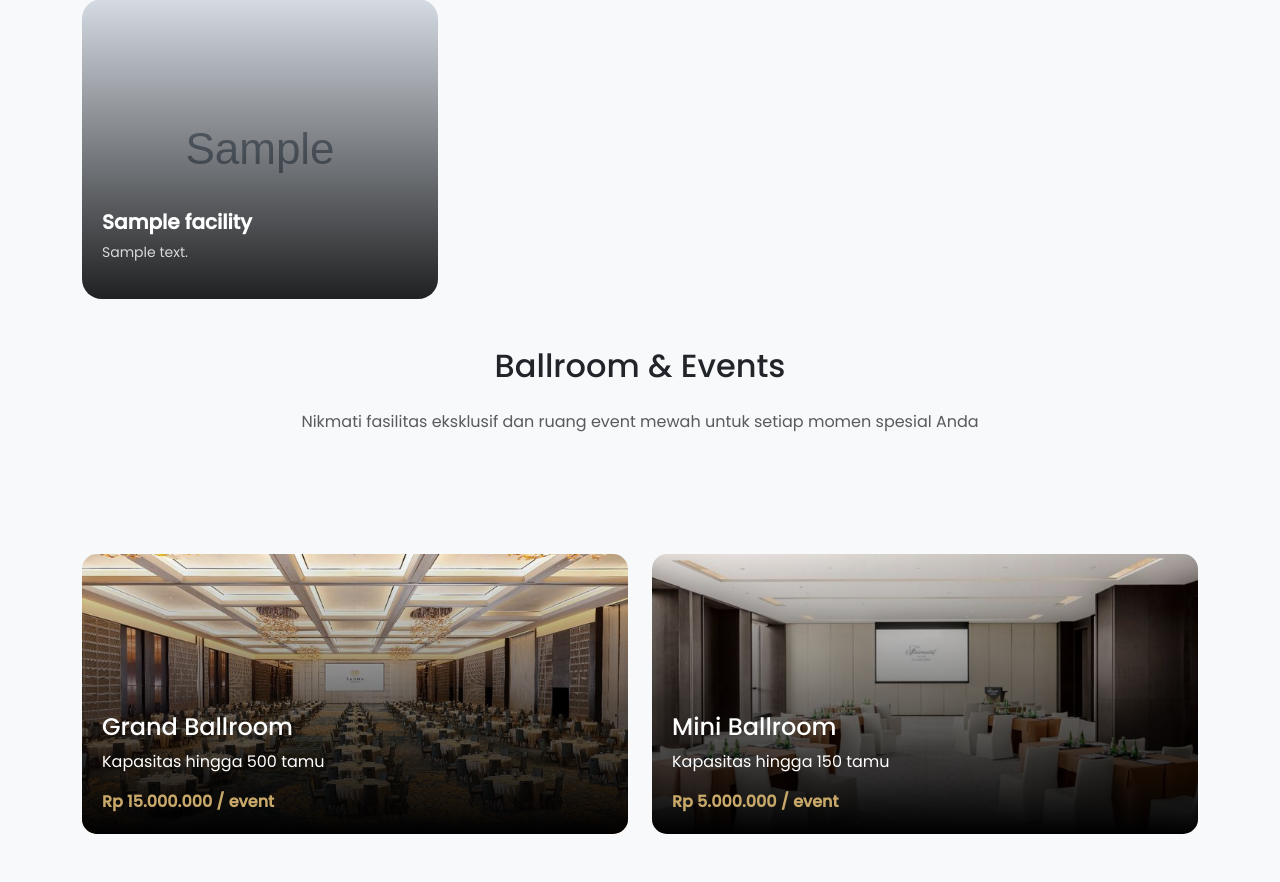
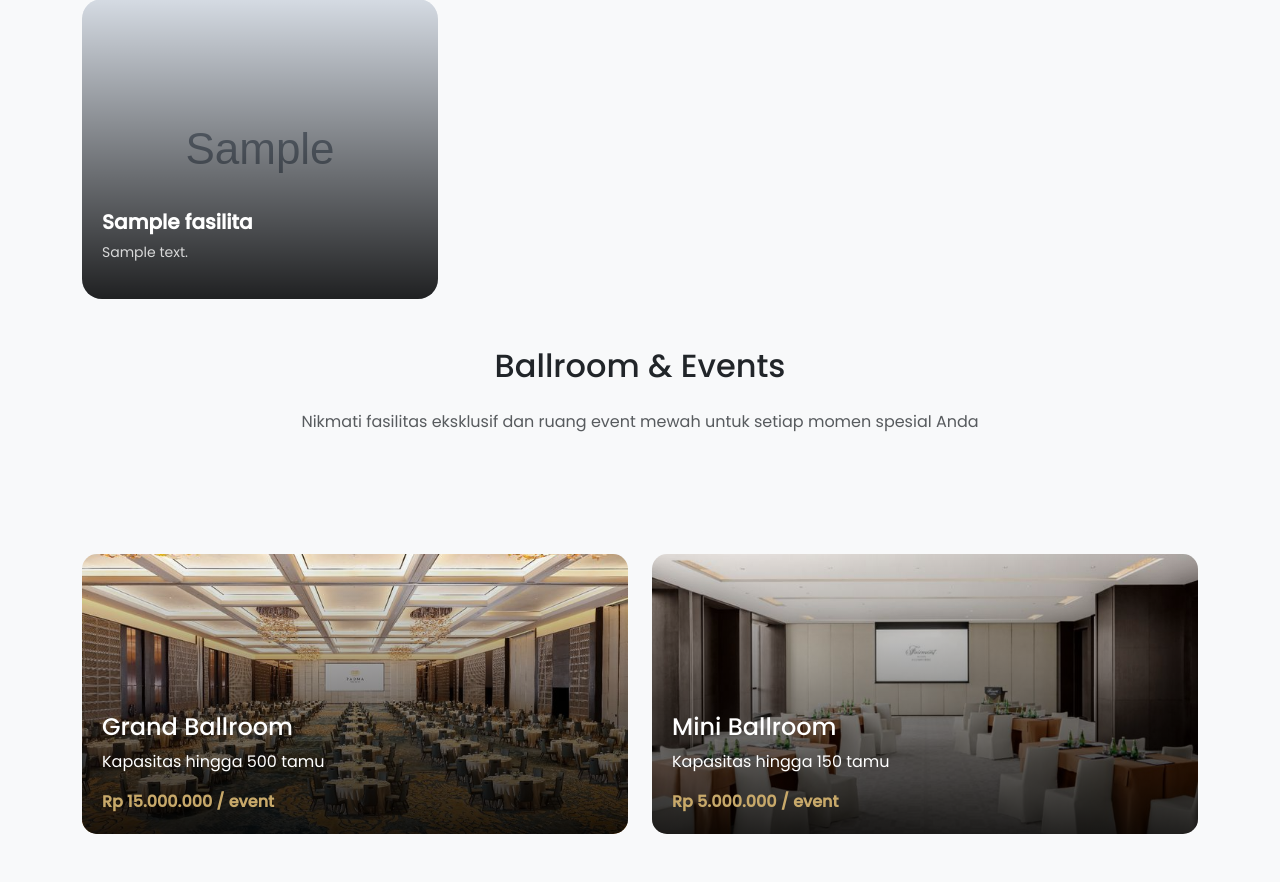
Before and after one commit to MumtazulHamdah/projek_pwd, a PHP site: page /fasilitas.php in a window 1280 px wide. Shown: the part 467-1349 px from the top of the page. Run offline with PHP 8.4, Linux system fonts and the light colour scheme; tables that the repository leaves empty or names only in its code hold one stand-in row (values such as "Sample post"); grey boxes marked "Sample" are stand-in pictures.

Commit message:
update fasilitas

```diff
--- a/fasilitas.php
+++ b/fasilitas.php
@@ -59,7 +59,7 @@ body {
 .facility-card.luxury .overlay {
     position: absolute;
     inset: 0;
-    background: linear-gradient(transparent, rgba(0,0,00.85));
+    background: linear-gradient(transparent, rgba(0,0,0,0.85));
     color: white;
     display: flex;
     flex-direction: column;
@@ -221,7 +221,7 @@ body {
         <div class="row g-4">
 
             <?php
-            $query = mysqli_query($conn, "SELECT * FROM facilities");
+            $query = mysqli_query($conn, "SELECT * FROM fasilitas   ");
 
             while ($row = mysqli_fetch_assoc($query)) {
                 ?>
```
